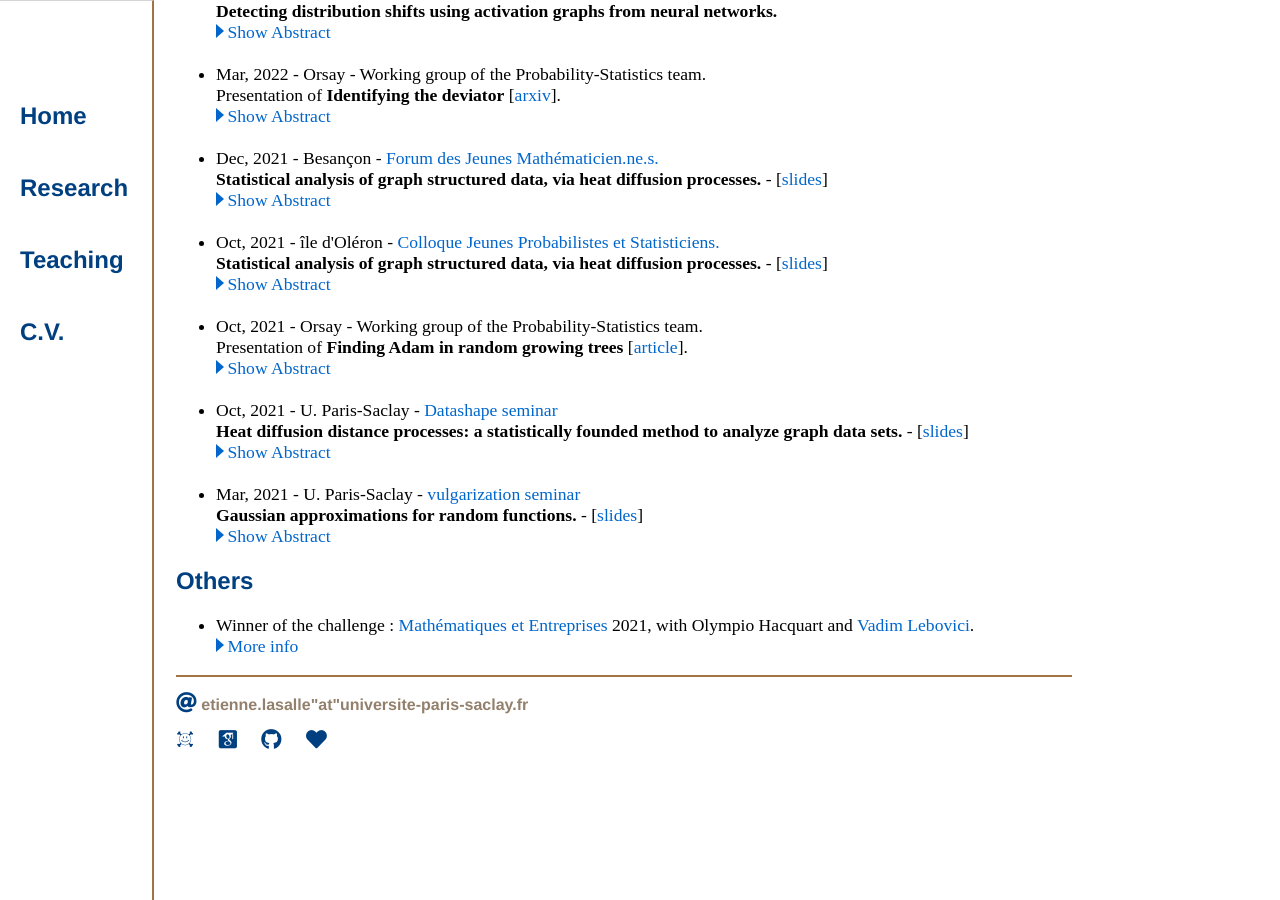
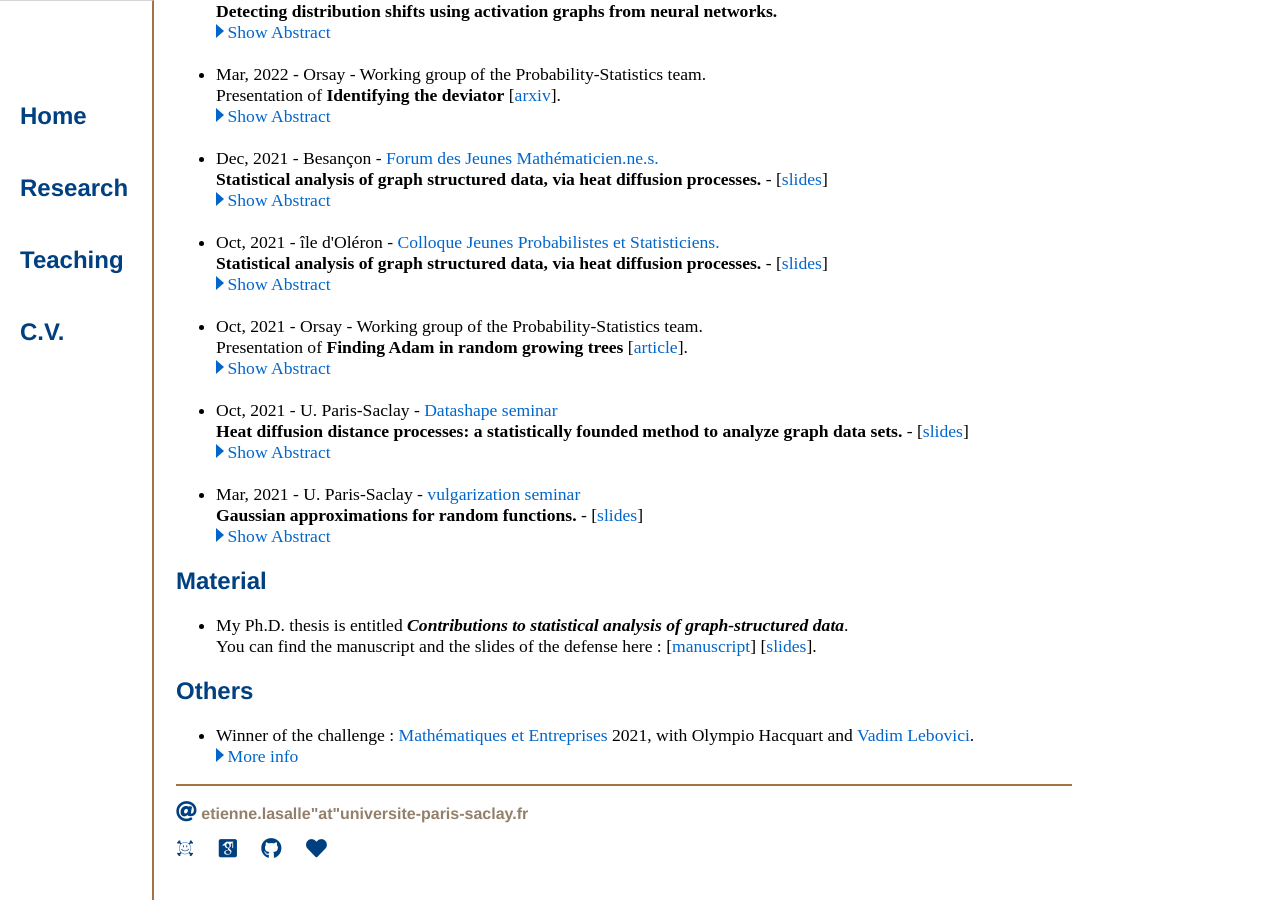
Before and after one commit to elasalle/elasalle.github.io, a Jekyll site: the page built from research/index.html, in a window 1280 px wide and 900 px high, scrolled down 970 px. Built offline with Jekyll 4.4.1, drawn with Linux system fonts in a browser that asks for light colours; some web fonts are replaced; before the commit the page ends 1761 px from its top, so only the background shows below that.

Commit message:
add Ph.D. material

```diff
--- a/research/index.html
+++ b/research/index.html
@@ -11,6 +11,7 @@ title: Etienne Lasalle, Research
 <div class="pagenav">
   <a class="button button_pagenav" href="#articles">Articles</a>
   <a class="button button_pagenav" href="#talks"   >Talks   </a>
+  <a class="button button_pagenav" href="#material"   >Material   </a>
   <a class="button button_pagenav" href="#others"  >Others  </a>
 </div>
 
@@ -167,6 +168,13 @@ Presentation of <b>Identifying the deviator</b> [<a href="https://arxiv.org/abs/
     </li>
   </ul>
 
+  <h2 id="material" class="title2">Material</h2>
+  <ul class="normalsize">
+    <li> My Ph.D. thesis is entitled <b><i>Contributions to statistical analysis of graph-structured data</i></b>. <br>
+      You can find the manuscript and the slides of the defense here : [<a href="material/these.pdf">manuscript</a>] [<a href="material/2022_12_05_soutenance.pdf">slides</a>].
+    </li>
+  </ul>
+
   <h2 id="others" class="title2">Others</h2>
   <ul class="normalsize">
     <li> Winner of the challenge : <a href="https://challenge-maths.sciencesconf.org/"> Mathématiques et Entreprises </a> 2021, with Olympio Hacquart and <a href="https://vadimlebovici.github.io/">Vadim Lebovici</a>.
```
Also changed, not shown: 2 other files.
